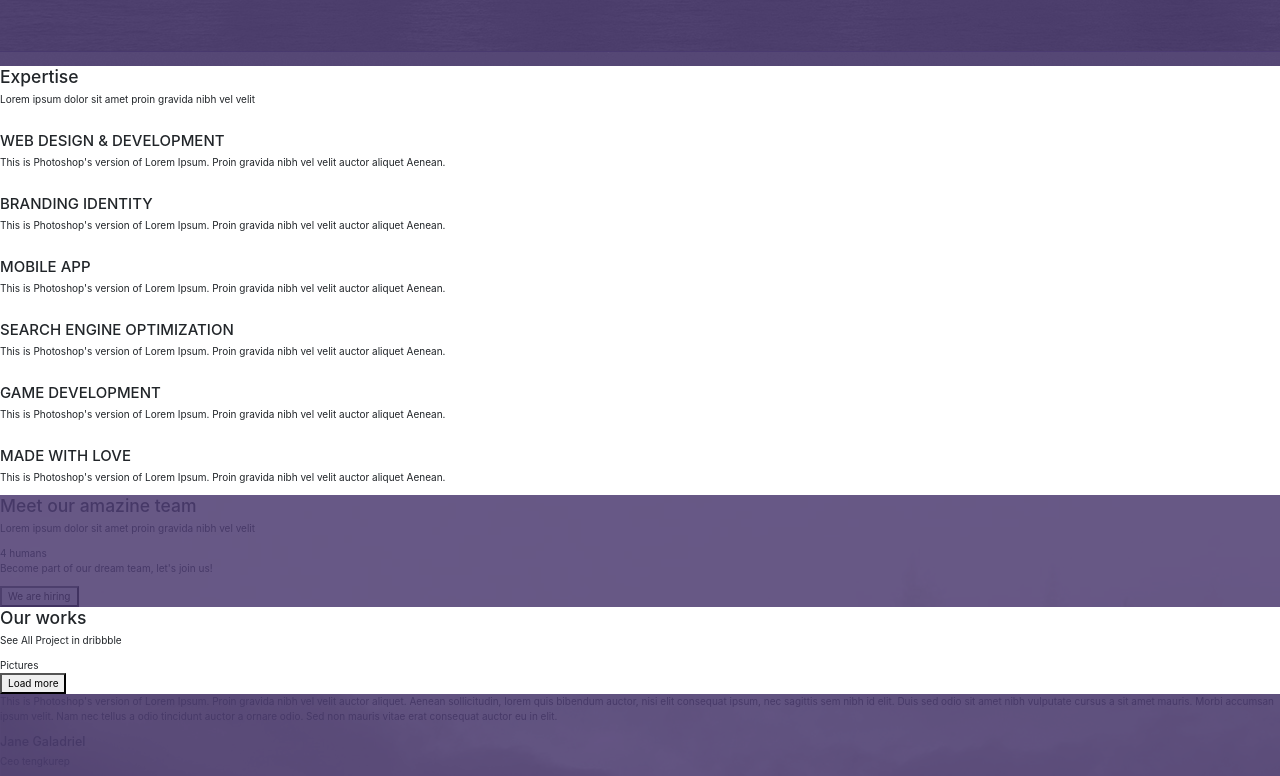
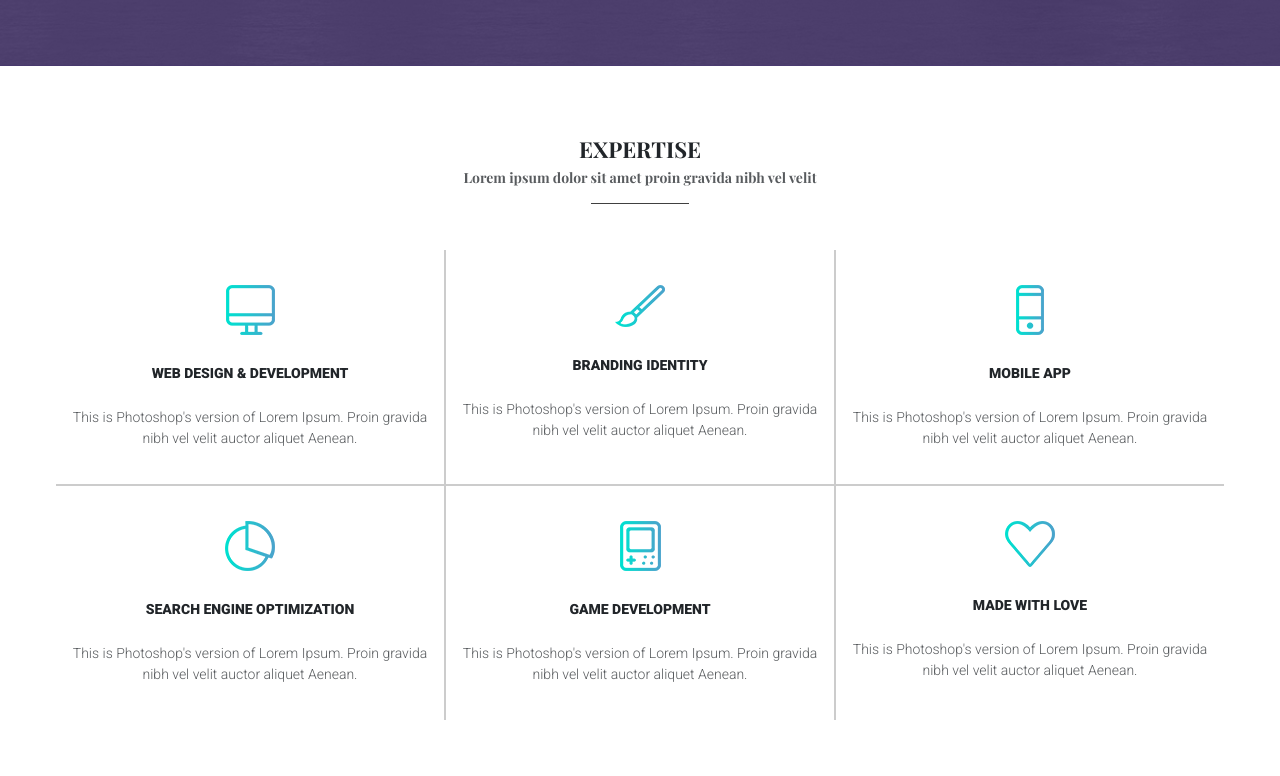
Before and after one commit to Ronic404/tajam, a website built with webpack: page src/index.html in a window 1280 px wide. Shown: the part 1720-2496 px from the top of the page. Built offline with nearby package versions, Linux system fonts and the light colour scheme; a web font is replaced by a local one.

Commit message:
add expertise-page

```diff
--- a/src/assets/sass/index.scss
+++ b/src/assets/sass/index.scss
@@ -8,6 +8,7 @@
 @import './layouts/home-page';
 @import './layouts/about-page';
 @import './layouts/video-page';
+@import './layouts/expertise-page';
 @import './layouts/team-page';
 @import './layouts/feedback-page';
 @import './layouts/footer';
--- a/src/assets/sass/layouts/_about-page.scss
+++ b/src/assets/sass/layouts/_about-page.scss
@@ -6,6 +6,7 @@
     font-size: 2.2rem;
     font-weight: 900;
     margin-bottom: 25px;
+    text-transform: uppercase;
   }
 
   &__text {
--- /dev/null
+++ b/src/assets/sass/layouts/_expertise-page.scss
@@ -0,0 +1,112 @@
+.expertise-page {
+  padding: 70px 0;
+
+  &__top {
+    margin-bottom: 45px;
+
+    &-title {
+      font-family: 'Playfair Display', serif;
+      font-size: 2.2rem;
+      font-weight: 700;
+      text-transform: uppercase;
+      text-align: center;
+    }
+
+    &-subtitle {
+      font-family: 'Playfair Display', serif;
+      font-size: 1.4rem;
+      opacity: 0.75;
+      text-align: center;
+      margin-bottom: 15px;
+    }
+
+    &-line {
+      display: inline-block;
+      height: 1px;
+      background-color: #000;
+      opacity: 0.75;
+    }
+  }
+
+  &__main {
+    position: relative;
+
+    &::before {
+      position: absolute;
+      content: '';
+      top: 0;
+      right: 0;
+      bottom: 0;
+      left: 0;
+      border: 1px solid #fff;
+      z-index: 1;
+    }
+
+    &-item {
+      text-align: center;
+      border: 1px solid rgba($color: #000000, $alpha: 0.2);
+
+      &-image {
+        margin: 35px auto 30px;
+
+        &-1 {
+          background-image: url("../img/icons.png");
+          background-position: -50px 0px;
+          width: 49px;
+          height: 50px;
+        }
+
+        &-2 {
+          background-image: url("../img/icons.png");
+          background-position: 0px -96px;
+          width: 50px;
+          height: 42px;
+        }
+
+        &-3 {
+          background-image: url("../img/icons.png");
+          background-position: -184px 0px;
+          width: 28px;
+          height: 50px;
+        }
+
+        &-4 {
+          background-image: url("../img/icons.png");
+          background-position: 0px 0px;
+          width: 50px;
+          height: 50px;
+        }
+
+        &-5 {
+          background-image: url("../img/icons.png");
+          background-position: -143px 0px;
+          width: 41px;
+          height: 50px;
+        }
+
+        &-6 {
+          background-image: url("../img/icons.png");
+          background-position: 0px -50px;
+          width: 50px;
+          height: 46px;
+        }
+      }
+
+      &-title {
+        font-family: 'Roboto', sans-serif;
+        font-weight: 900;
+        font-size: 1.4rem;
+        text-transform: uppercase;
+        margin-bottom: 25px;
+      }
+
+      &-text {
+        font-family: 'Roboto', sans-serif;
+        font-weight: 300;
+        font-size: 1.4rem;
+        opacity: 0.75;
+        margin-bottom: 35px;
+      }
+    }
+  }
+}
--- a/src/assets/sass/layouts/_feedback-page.scss
+++ b/src/assets/sass/layouts/_feedback-page.scss
@@ -1,6 +1,7 @@
 .feedback-page {
   position: relative;
-  background-image: url('../img/bg/bg-4.jpg');
+  background: url('../img/bg/bg-4.jpg') center center;
+  background-size: cover;
 
   &::before {
     content: '';
--- a/src/assets/sass/layouts/_footer.scss
+++ b/src/assets/sass/layouts/_footer.scss
@@ -1,6 +1,7 @@
 .footer{
   position: relative;
-  background-image: url('../img/bg/bg-5.jpg');
+  background: url('../img/bg/bg-5.jpg') center center;
+  background-size: cover;
 
   &::before {
     content: '';
--- a/src/assets/sass/layouts/_team-page.scss
+++ b/src/assets/sass/layouts/_team-page.scss
@@ -1,6 +1,7 @@
 .team-page {
   position: relative;
-  background-image: url('../img/bg/bg-3.jpg');
+  background: url('../img/bg/bg-3.jpg') center center;
+  background-size: cover;
 
   &::before {
     content: '';
--- a/src/assets/sass/layouts/_video-page.scss
+++ b/src/assets/sass/layouts/_video-page.scss
@@ -1,6 +1,7 @@
 .video-page {
   position: relative;
-  background-image: url('../img/bg/bg-2.jpg');
+  background: url('../img/bg/bg-2.jpg') center center;
+  background-size: cover;
   padding: 200px 0;
 
   &::before {
--- a/src/index.html
+++ b/src/index.html
@@ -76,42 +76,44 @@
         <p class="video-page__content-text">Watch our story</p>
       </div>
     </section>
-    <section>
-      <div>
-        <h3>Expertise</h3>
-        <p>Lorem ipsum dolor sit amet proin gravida nibh vel velit</p>
-        <span></span>
+    <section class="expertise-page container">
+      <div class="expertise-page__top row justify-content-center">
+        <h3 class="expertise-page__top-title col">Expertise</h3>
+        <div class="w-100"></div>
+        <p class="expertise-page__top-subtitle col">Lorem ipsum dolor sit amet proin gravida nibh vel velit</p>
+        <div class="w-100"></div>
+        <span class="expertise-page__top-line col-1"></span>
       </div>
-      <div>
-        <div>
-          <img src="" alt="">
-          <h4>WEB DESIGN & DEVELOPMENT</h4>
-          <p>This is Photoshop's version  of Lorem Ipsum. Proin gravida nibh vel velit auctor aliquet Aenean.</p>
+      <div class="expertise-page__main row row-cols-3">
+        <div class="expertise-page__main-item col">
+          <div class="expertise-page__main-item-image expertise-page__main-item-image-1"></div>
+          <h4 class="expertise-page__main-item-title">WEB DESIGN & DEVELOPMENT</h4>
+          <p class="expertise-page__main-item-text">This is Photoshop's version  of Lorem Ipsum. Proin gravida nibh vel velit auctor aliquet Aenean.</p>
         </div>
-        <div>
-          <img src="" alt="">
-          <h4>BRANDING IDENTITY</h4>
-          <p>This is Photoshop's version  of Lorem Ipsum. Proin gravida nibh vel velit auctor aliquet Aenean.</p>
+        <div class="expertise-page__main-item col">
+          <div class="expertise-page__main-item-image expertise-page__main-item-image-2"></div>
+          <h4 class="expertise-page__main-item-title">BRANDING IDENTITY</h4>
+          <p class="expertise-page__main-item-text">This is Photoshop's version  of Lorem Ipsum. Proin gravida nibh vel velit auctor aliquet Aenean.</p>
         </div>
-        <div>
-          <img src="" alt="">
-          <h4>MOBILE APP</h4>
-          <p>This is Photoshop's version  of Lorem Ipsum. Proin gravida nibh vel velit auctor aliquet Aenean.</p>
+        <div class="expertise-page__main-item col">
+          <div class="expertise-page__main-item-image expertise-page__main-item-image-3"></div>
+          <h4 class="expertise-page__main-item-title">MOBILE APP</h4>
+          <p class="expertise-page__main-item-text">This is Photoshop's version  of Lorem Ipsum. Proin gravida nibh vel velit auctor aliquet Aenean.</p>
         </div>
-        <div>
-          <img src="" alt="">
-          <h4>SEARCH ENGINE OPTIMIZATION</h4>
-          <p>This is Photoshop's version  of Lorem Ipsum. Proin gravida nibh vel velit auctor aliquet Aenean.</p>
+        <div class="expertise-page__main-item col">
+          <div class="expertise-page__main-item-image expertise-page__main-item-image-4"></div>
+          <h4 class="expertise-page__main-item-title">SEARCH ENGINE OPTIMIZATION</h4>
+          <p class="expertise-page__main-item-text">This is Photoshop's version  of Lorem Ipsum. Proin gravida nibh vel velit auctor aliquet Aenean.</p>
         </div>
-        <div>
-          <img src="" alt="">
-          <h4>GAME DEVELOPMENT</h4>
-          <p>This is Photoshop's version  of Lorem Ipsum. Proin gravida nibh vel velit auctor aliquet Aenean.</p>
+        <div class="expertise-page__main-item col">
+          <div class="expertise-page__main-item-image expertise-page__main-item-image-5"></div>
+          <h4 class="expertise-page__main-item-title">GAME DEVELOPMENT</h4>
+          <p class="expertise-page__main-item-text">This is Photoshop's version  of Lorem Ipsum. Proin gravida nibh vel velit auctor aliquet Aenean.</p>
         </div>
-        <div>
-          <img src="" alt="">
-          <h4>MADE WITH LOVE</h4>
-          <p>This is Photoshop's version  of Lorem Ipsum. Proin gravida nibh vel velit auctor aliquet Aenean.</p>
+        <div class="expertise-page__main-item col">
+          <div class="expertise-page__main-item-image expertise-page__main-item-image-6"></div>
+          <h4 class="expertise-page__main-item-title">MADE WITH LOVE</h4>
+          <p class="expertise-page__main-item-text">This is Photoshop's version  of Lorem Ipsum. Proin gravida nibh vel velit auctor aliquet Aenean.</p>
         </div>
       </div>
     </section>
```
